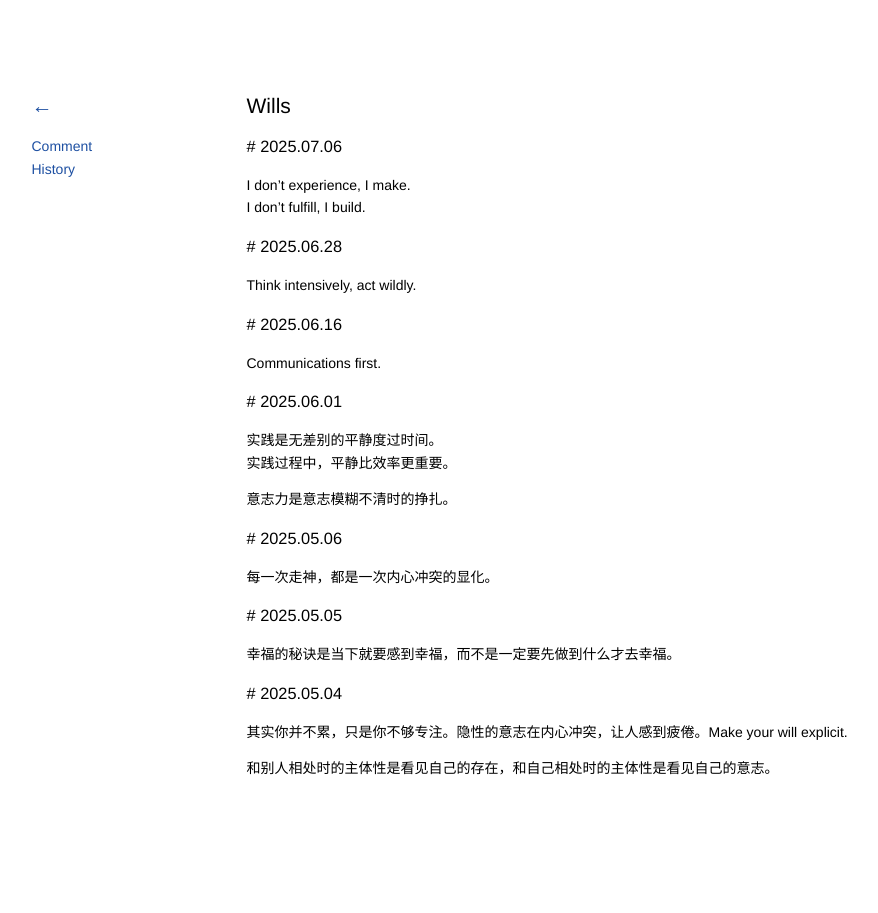
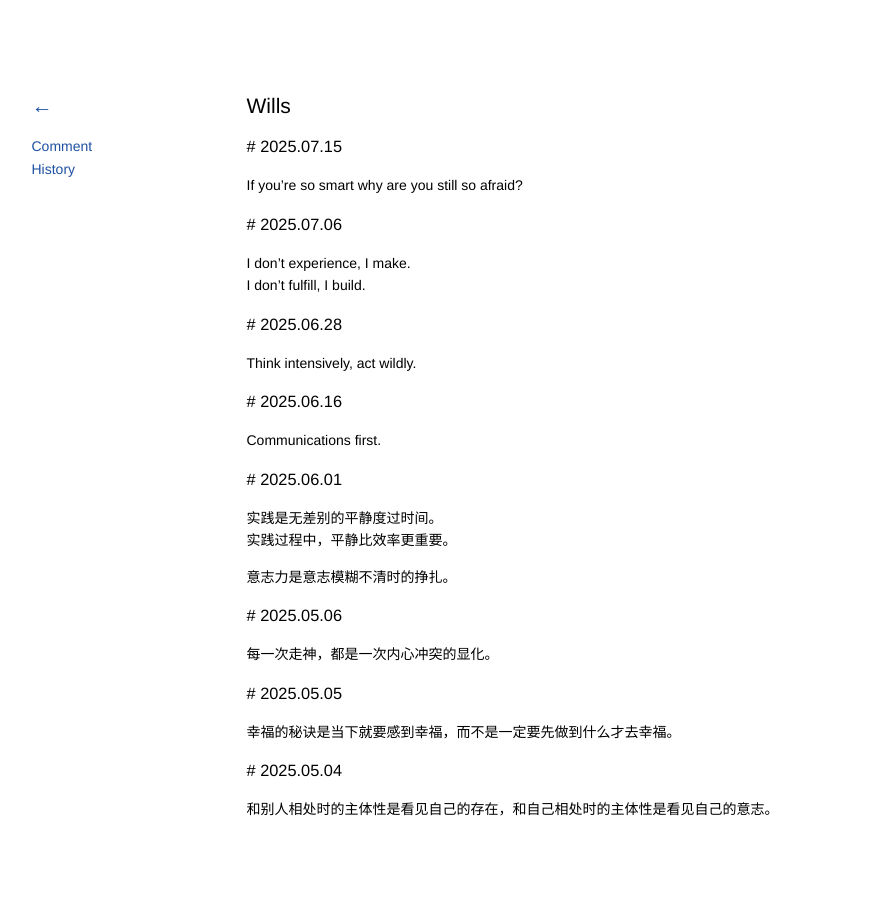
Before and after one commit to kidlj/awei, a Jekyll site: the page built from _wiki/wills.md, in a window 1280 px wide. Shown: the whole page, without its empty margins (101-979 px from the left). Built offline with Jekyll 4.4.1, drawn with Linux system fonts in a browser that asks for light colours.

Commit message:
update wills

```diff
--- a/_wiki/wills.md
+++ b/_wiki/wills.md
@@ -1,6 +1,10 @@
 ---
 title: Wills
 ---
+
+### 2025.07.15
+
+If you're so smart why are you still so afraid?
 
 ### 2025.07.06
 
@@ -32,6 +36,4 @@ Communications first.
 
 ### 2025.05.04
 
-其实你并不累，只是你不够专注。隐性的意志在内心冲突，让人感到疲倦。Make your will explicit.
-
 和别人相处时的主体性是看见自己的存在，和自己相处时的主体性是看见自己的意志。
```
